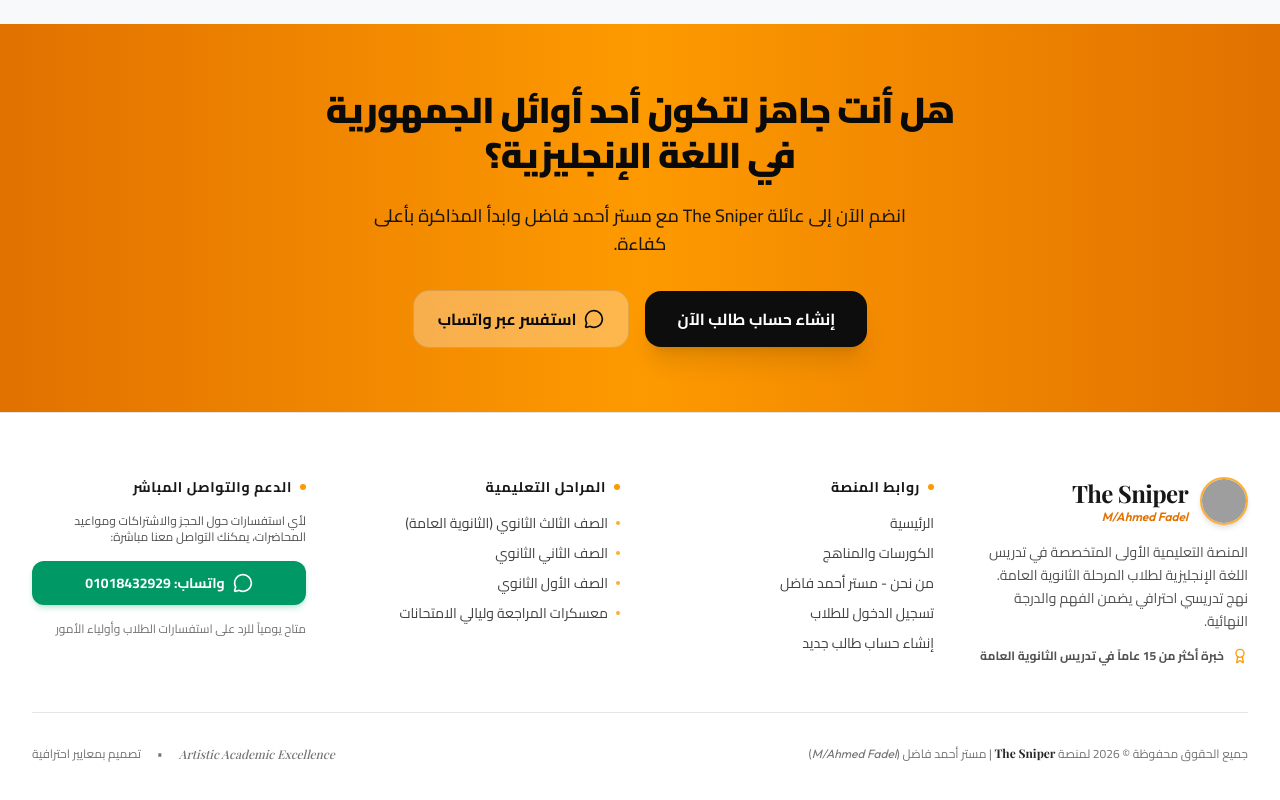
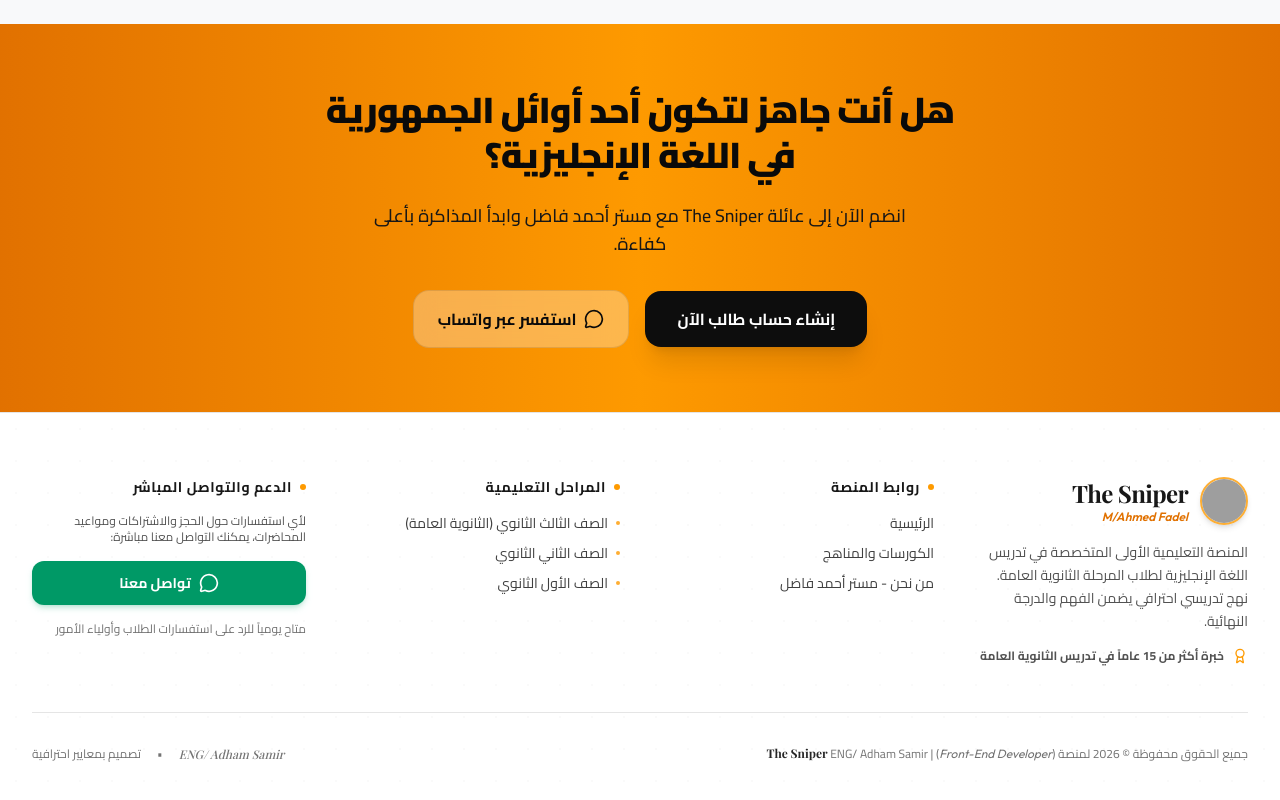
Before and after one commit to adham044-cell/M-Ahmed-Fadel, a React (Vite) app: page / in a window 1280 px wide. Shown: the part 3015-3815 px from the top of the page. Built offline with nearby package versions, Linux system fonts and the light colour scheme; grey boxes are pictures that could not be loaded; a web font is replaced by a local one.

Commit message:
Update Footer component with new content
Removed login and registration buttons, updated contact information and footer text.

```diff
--- a/src/components/Footer.tsx
+++ b/src/components/Footer.tsx
@@ -82,22 +82,6 @@
                   من نحن - مستر أحمد فاضل
                 </button>
               </li>
-              <li>
-                <button
-                  onClick={() => onNavigate('login')}
-                  className="hover:text-amber-500 transition-colors text-right"
-                >
-                  تسجيل الدخول للطلاب
-                </button>
-              </li>
-              <li>
-                <button
-                  onClick={() => onNavigate('register')}
-                  className="hover:text-amber-500 transition-colors text-right"
-                >
-                  إنشاء حساب طالب جديد
-                </button>
-              </li>
             </ul>
           </div>
 
@@ -122,10 +106,6 @@
                 <span className="w-1 h-1 rounded-full bg-amber-500/80"></span>
                 <span>الصف الأول الثانوي</span>
               </li>
-              <li className="flex items-center gap-2">
-                <span className="w-1 h-1 rounded-full bg-amber-500/80"></span>
-                <span>معسكرات المراجعة وليالي الامتحانات</span>
-              </li>
             </ul>
           </div>
 
@@ -147,7 +127,7 @@
               className="flex items-center justify-center gap-2 w-full py-3 px-4 rounded-xl font-bold text-sm bg-emerald-600 hover:bg-emerald-700 text-white shadow-md shadow-emerald-600/20 transition-all hover:scale-[1.02]"
             >
               <MessageCircle className="w-5 h-5" />
-              <span>واتساب: 01018432929</span>
+              <span>تواصل معنا</span>
             </button>
 
             <div className="text-xs text-neutral-500 dark:text-neutral-400 space-y-1">
@@ -160,10 +140,10 @@
         {/* Bottom Bar */}
         <div className="mt-12 pt-8 border-t border-neutral-200 dark:border-neutral-800 flex flex-col sm:flex-row items-center justify-between gap-4 text-xs text-neutral-500 dark:text-neutral-400">
           <p>
-            جميع الحقوق محفوظة © {new Date().getFullYear()} لمنصة <span className="font-serif-display font-bold text-neutral-800 dark:text-[#F2F2F2]">The Sniper</span> | مستر أحمد فاضل (<span className="font-latin italic">M/Ahmed Fadel</span>)
+            جميع الحقوق محفوظة © {new Date().getFullYear()} لمنصة <span className="font-serif-display font-bold text-neutral-800 dark:text-[#F2F2F2]">The Sniper</span> ENG/ Adham Samir | (<span className="font-latin italic">Front-End Developer</span>)
           </p>
           <div className="flex items-center gap-4">
-            <span className="font-serif-display italic">Artistic Academic Excellence</span>
+            <span className="font-serif-display italic">ENG/ Adham Samir</span>
             <span>•</span>
             <span>تصميم بمعايير احترافية</span>
           </div>
```
